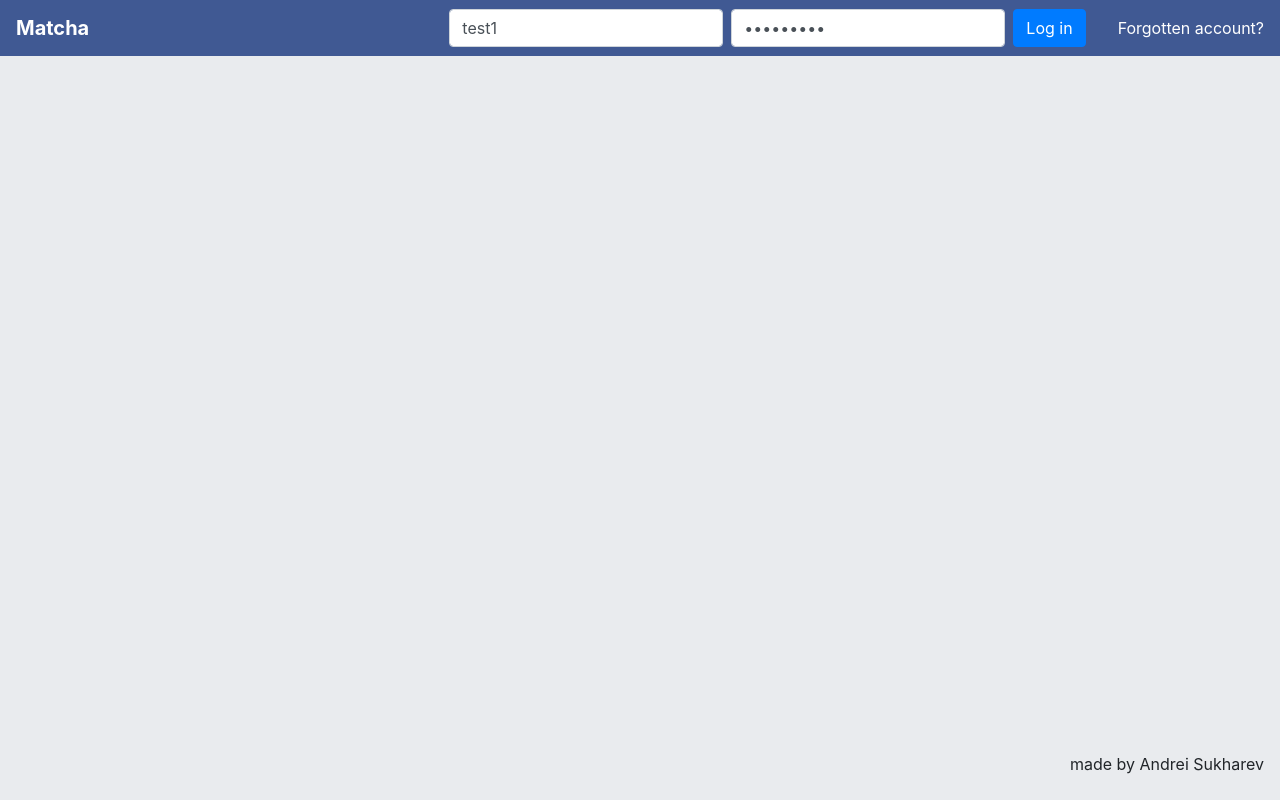
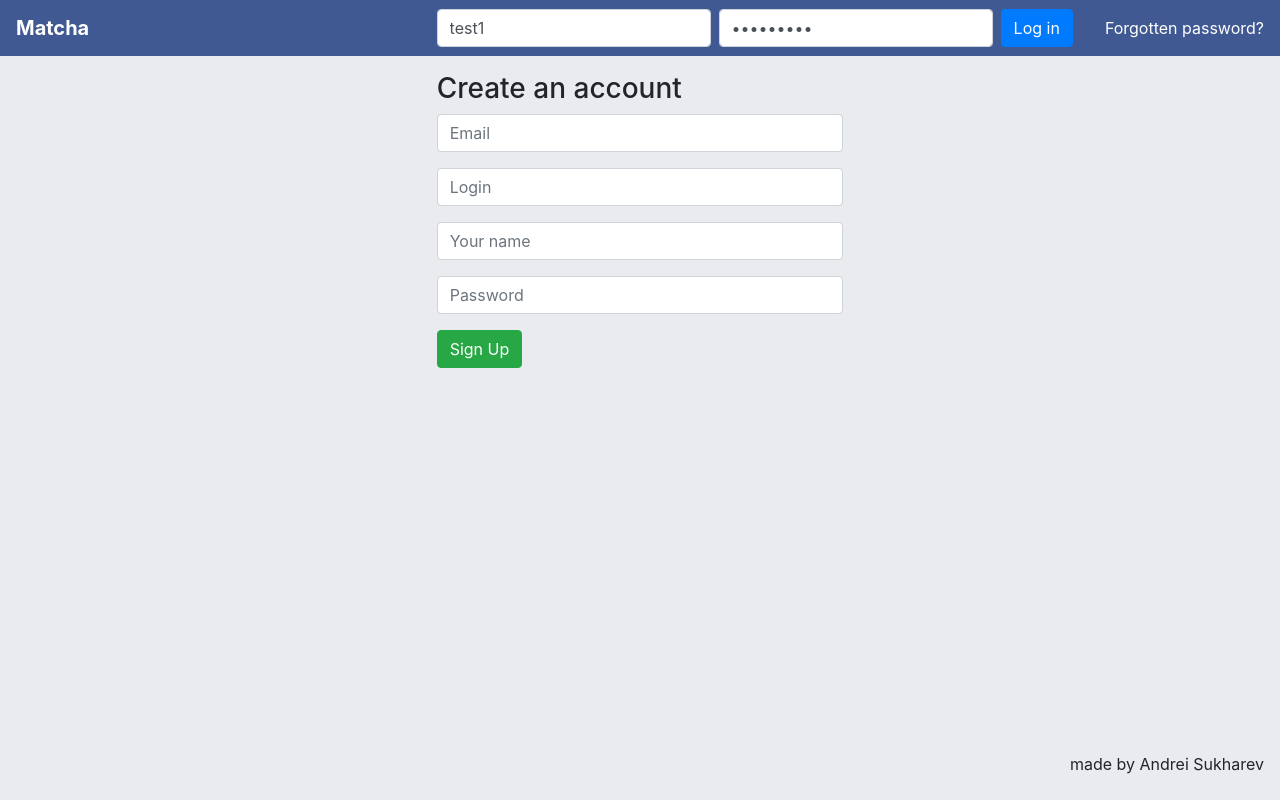
Before and after one commit to adsukharev/social-network, a Vue app in the folder frontend/: page / in a window 1280 px wide. Built offline with nearby package versions, Linux system fonts and the light colour scheme; what vue-toasted would draw is missing.

Commit message:
fix forgotten

```diff
--- a/frontend/src/App.vue
+++ b/frontend/src/App.vue
@@ -4,7 +4,8 @@
       <header-component></header-component>
     </header>
     <main>
-      <router-view/>
+      <router-view v-if="forgottenPass"/>
+      <login-component v-else></login-component>
     </main>
     <footer>
       <footer-component></footer-component>
@@ -16,13 +17,29 @@
 <script>
   import HeaderComponent from './components/header_footer/header-component.vue';
   import FooterComponent from './components/header_footer/footer-component.vue';
+  import LoginComponent from './components/signup-component.vue';
+  import { mapGetters, mapState } from 'vuex';
 
   export default {
     name: 'App',
     components: {
       HeaderComponent,
-      FooterComponent
-    }
+      FooterComponent,
+      LoginComponent
+    },
+    // data() {
+    //   return {
+    //     forgottenPass: false,
+    //   }
+    // },
+    computed: {
+      ...mapGetters([
+        'checkLogged'
+      ]),
+      ...mapState([
+        'forgottenPass'
+      ]),
+    },
   };
 </script>
 
--- /dev/null
+++ b/frontend/src/components/forgotten-component.vue
@@ -0,0 +1,32 @@
+<template>
+  <div class="navbar-collapse justify-content-end">
+    <h4>Change Password</h4>
+    <form class="form-inline" @submit.prevent>
+      <input type="email" v-model="email" class="form-control" id="emailInput" placeholder="Email">
+      <button class="btn btn-primary" type="submit" @click="changePassword()">Change password</button>
+    </form>
+  </div>
+</template>
+
+<script>
+  import RegistartionService from '@/services/Registration.js'
+
+  export default {
+    name: "forgotten-component",
+    data() {
+      return {
+        email: '',
+      }
+    },
+    methods: {
+      async changePassword() {
+        const res = await RegistartionService.forgotPassword(this.email);
+        this.$toasted.info(res);
+      },
+    },
+  }
+</script>
+
+<style scoped>
+
+</style>
--- a/frontend/src/components/header_footer/header-not-logged.vue
+++ b/frontend/src/components/header_footer/header-not-logged.vue
@@ -4,14 +4,13 @@
       <input class="form-control mr-sm-2" v-model="loginData.login" type="text" placeholder="Login">
       <input class="form-control mr-sm-2" v-model="loginData.password" type="password" placeholder="Password">
       <button class="btn btn-primary" type="submit" @click="sendLogin()">Log in</button>
-      <a href="#">Forgotten account?</a>
+      <a href="/forgotten" @click.prevent="forgottenChange">Forgotten password?</a>
     </form>
   </div>
 </template>
 
 <script>
   import RegistartionService from '@/services/Registration.js'
-  import UsersService from '@/services/Users.js'
   import { mapState, mapMutations } from 'vuex';
 
   export default {
@@ -28,12 +27,11 @@
     },
     methods: {
       ...mapMutations([
-        'loginUser'
+        'loginUser', 'forgottenChange'
       ]),
       async sendLogin() {
         const res = await RegistartionService.signIn(this.loginData);
         if (res.message === "ok") {
-          this.$toasted.success(res.message);
           this.loginData.token = res['access_token'];
           this.loginUser(this.loginData)
         } else {
--- a/frontend/src/components/login-component.vue
+++ /dev/null
@@ -1,37 +0,0 @@
-<template>
-  <div>
-    <div class="row pt-3">
-      <div class="col-4"></div>
-      <div class="col">
-        <form>
-
-          <h3>Create an account</h3>
-          <div class="form-group">
-            <input type="email" class="form-control" id="emailInput" aria-describedby="emailHelp"
-                   placeholder="Email">
-          </div>
-          <div class="form-group">
-            <input type="password" class="form-control" id="loginInput" placeholder="Login">
-          </div>
-          <div class="form-group">
-            <input type="password" class="form-control" id="passwordInput" placeholder="Password">
-          </div>
-          <button type="submit" class="btn btn-success">Sign Up</button>
-
-        </form>
-      </div>
-      <div class="col-4"></div>
-    </div>
-  </div>
-</template>
-
-<script>
-  export default {
-    name: 'LoginComponent',
-    data() {
-      return {
-        msg: 'Login',
-      };
-    },
-  };
-</script>
--- a/frontend/src/components/HelloWorld.vue
+++ b/frontend/src/components/profile-component.vue
@@ -1,5 +1,5 @@
 <template>
-  <div class="hello">
+  <div>
     <h1></h1>
   </div>
 </template>
@@ -8,7 +8,7 @@
   import {mapState, mapGetters, mapMutations} from 'vuex';
 
   export default {
-    name: 'HelloWorld',
+    name: 'Profile',
     data() {
       return {
         msg: '',
--- /dev/null
+++ b/frontend/src/components/signup-component.vue
@@ -0,0 +1,53 @@
+<template>
+  <div>
+    <div class="row pt-3">
+      <div class="col-4"></div>
+      <div class="col">
+        <form @submit.prevent>
+
+          <h3>Create an account</h3>
+          <div class="form-group">
+            <input type="email" v-model="loginData.email" class="form-control" id="emailInput" placeholder="Email">
+          </div>
+          <div class="form-group">
+            <input type="text" v-model="loginData.login" class="form-control" id="loginInput" placeholder="Login">
+          </div>
+          <div class="form-group">
+            <input type="text" v-model="loginData.user_name" class="form-control" id="nameInput" placeholder="Your name">
+          </div>
+          <div class="form-group">
+            <input type="password" v-model="loginData.password" class="form-control" id="passwordInput"
+                   placeholder="Password">
+          </div>
+          <button type="submit" class="btn btn-success" @click="signUp">Sign Up</button>
+
+        </form>
+      </div>
+      <div class="col-4"></div>
+    </div>
+  </div>
+</template>
+
+<script>
+  import RegistartionService from '@/services/Registration.js'
+
+  export default {
+    name: 'LoginComponent',
+    data() {
+      return {
+        loginData: {
+          email: '',
+          login: '',
+          user_name: '',
+          password: '',
+        }
+      };
+    },
+    methods: {
+      async signUp() {
+        const res = await RegistartionService.signUp(this.loginData);
+        this.$toasted.info(res);
+      }
+    },
+  };
+</script>
--- a/frontend/src/router/index.js
+++ b/frontend/src/router/index.js
@@ -1,7 +1,7 @@
 import Vue from 'vue';
 import Router from 'vue-router';
-import HelloWorld from '@/components/HelloWorld';
-import Login from '@/components/login-component';
+import Profile from '@/components/profile-component';
+import Forgotten from '@/components/forgotten-component';
 
 Vue.use(Router);
 
@@ -9,13 +9,13 @@ export default new Router({
   routes: [
     {
       path: '/',
-      name: 'index',
-      component: HelloWorld,
+      name: 'Profile',
+      component: Profile,
     },
     {
-      path: '/login',
-      name: 'Login',
-      component: Login,
+      path: '/forgotten',
+      name: 'Forgotten',
+      component: Forgotten,
     },
   ],
   mode: 'history',
--- a/frontend/src/stores/store.js
+++ b/frontend/src/stores/store.js
@@ -4,7 +4,8 @@ Vue.use(Vuex);
 
 const store = new Vuex.Store({
   state: {
-    loggedUser: {}
+    loggedUser: {},
+    forgottenPass: false,
   },
   mutations: {
     loginUser (state, newUserData) {
@@ -12,7 +13,13 @@ const store = new Vuex.Store({
     },
     logoutUser(state) {
       state.loggedUser = {}
-    }
+    },
+    forgottenChange(state){
+      if (state.forgottenPass)
+        state.forgottenPass = false;
+      else
+        state.forgottenPass = true;
+    },
   },
   getters: {
     checkLogged: state => {
```
